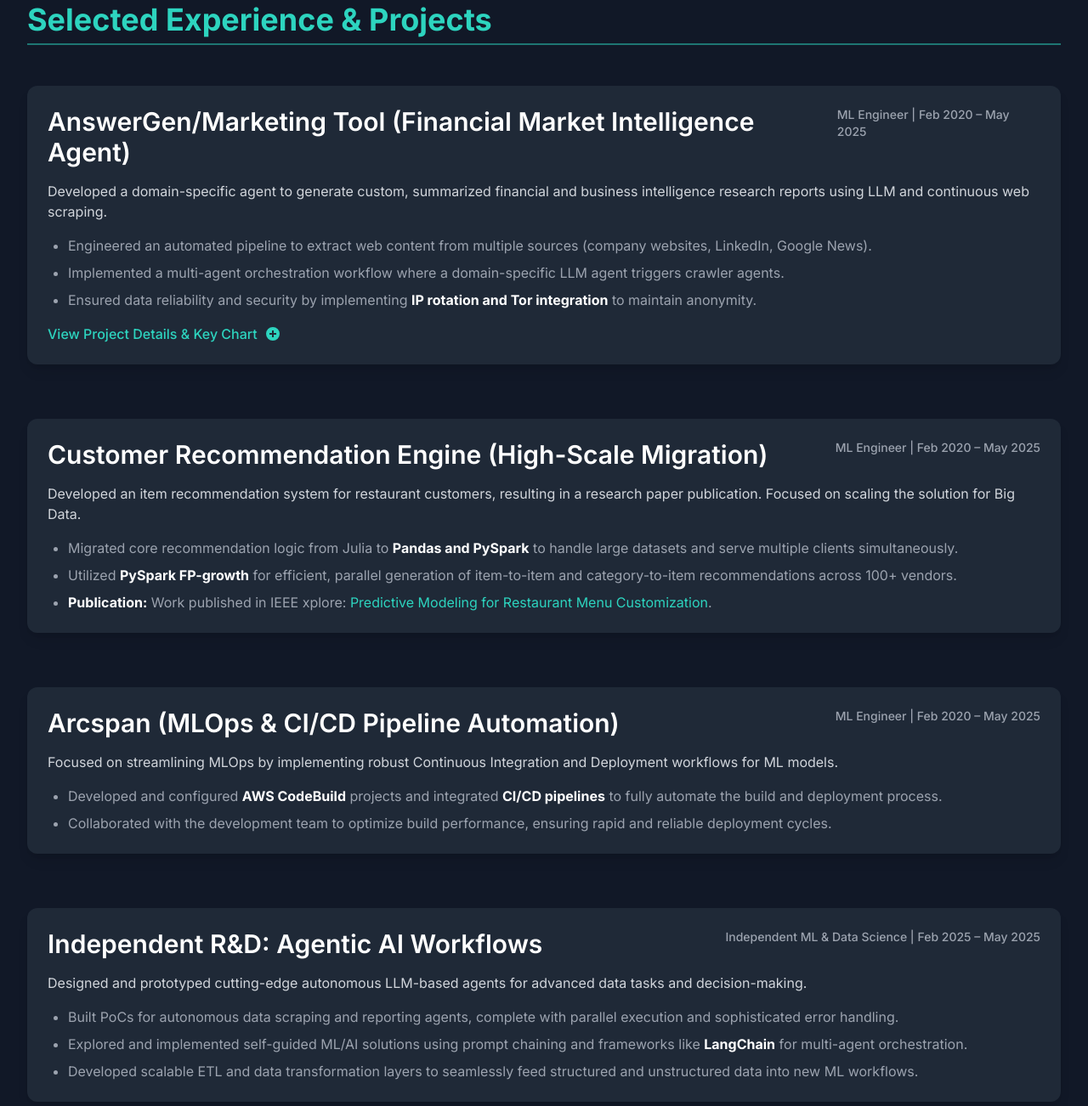
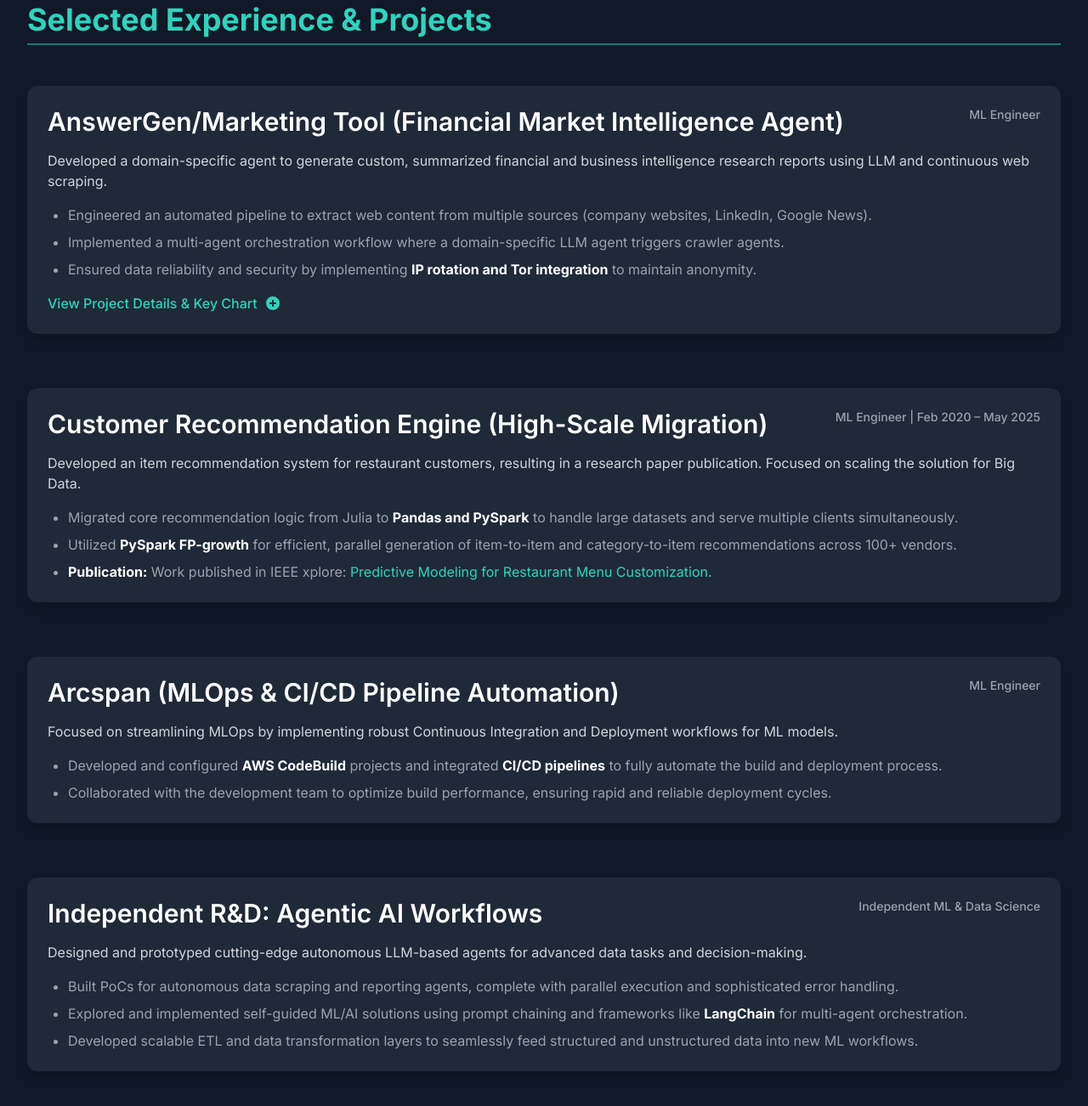
Before and after one commit to anilsah895/anilsah895.github.io, a plain HTML site: page index.html in a window 1280 px wide. Shown: the part 858-2160 px from the top of the page at 85% size. Drawn offline with nearby package versions, Linux system fonts and the light colour scheme.

Commit message:
Update index.html

```diff
--- a/index.html
+++ b/index.html
@@ -115,7 +115,7 @@
                 <article class="card-project bg-gray-800 p-6 rounded-xl shadow-lg hover:shadow-teal-500/20">
                     <div class="flex justify-between items-start mb-4">
                         <h4 class="text-3xl font-semibold text-white">AnswerGen/Marketing Tool (Financial Market Intelligence Agent)</h4>
-                        <span class="text-sm font-medium text-gray-400">ML Engineer | Feb 2020 – May 2025</span>
+                        <span class="text-sm font-medium text-gray-400">ML Engineer</span>
                     </div>
                     <p class="text-gray-300 mb-4">Developed a domain-specific agent to generate custom, summarized financial and business intelligence research reports using LLM and continuous web scraping.</p>
                     <ul class="list-disc ml-6 text-gray-400 space-y-2 mb-4">
@@ -149,7 +149,7 @@
                 <article class="card-project bg-gray-800 p-6 rounded-xl shadow-lg hover:shadow-teal-500/20">
                     <div class="flex justify-between items-start mb-4">
                         <h4 class="text-3xl font-semibold text-white">Arcspan (MLOps & CI/CD Pipeline Automation)</h4>
-                        <span class="text-sm font-medium text-gray-400">ML Engineer | Feb 2020 – May 2025</span>
+                        <span class="text-sm font-medium text-gray-400">ML Engineer </span>
                     </div>
                     <p class="text-gray-300 mb-4">Focused on streamlining MLOps by implementing robust Continuous Integration and Deployment workflows for ML models.</p>
                     <ul class="list-disc ml-6 text-gray-400 space-y-2">
@@ -162,7 +162,7 @@
                 <article class="card-project bg-gray-800 p-6 rounded-xl shadow-lg hover:shadow-teal-500/20">
                     <div class="flex justify-between items-start mb-4">
                         <h4 class="text-3xl font-semibold text-white">Independent R&D: Agentic AI Workflows</h4>
-                        <span class="text-sm font-medium text-gray-400">Independent ML & Data Science | Feb 2025 – May 2025</span>
+                        <span class="text-sm font-medium text-gray-400">Independent ML & Data Science</span>
                     </div>
                     <p class="text-gray-300 mb-4">Designed and prototyped cutting-edge autonomous LLM-based agents for advanced data tasks and decision-making.</p>
                     <ul class="list-disc ml-6 text-gray-400 space-y-2">
```
